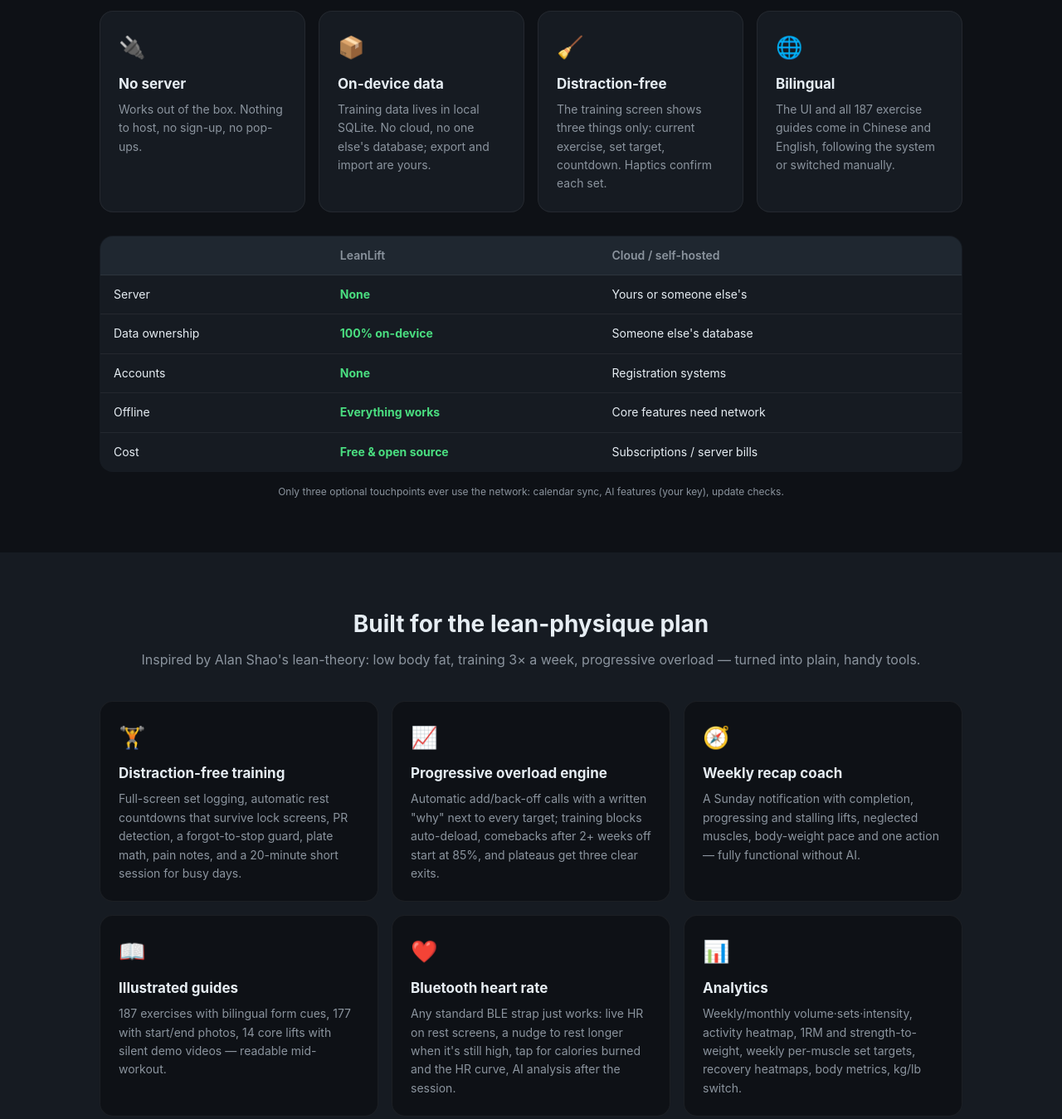
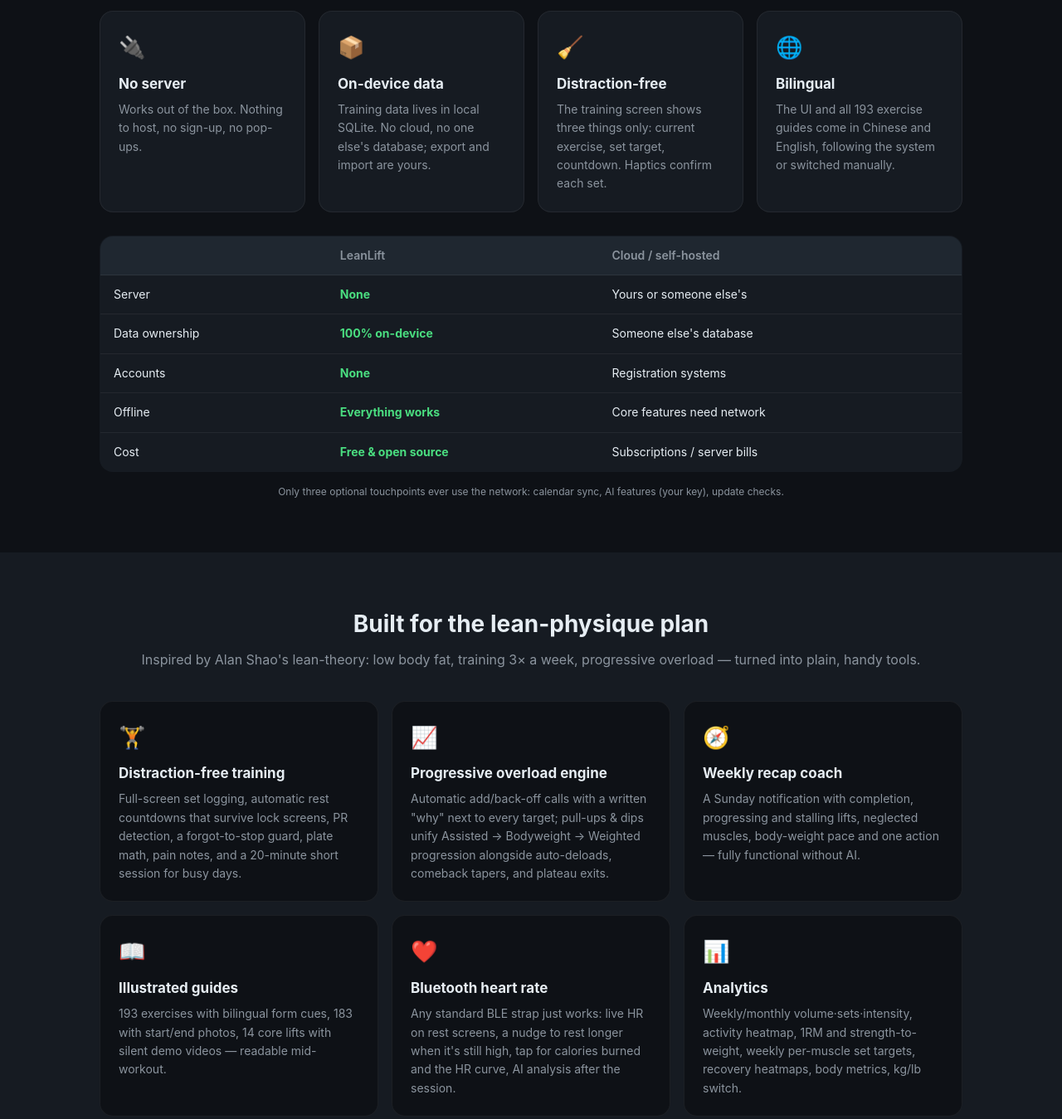
Before and after one commit to kelinpan0524-cell/leanlift-site, a plain HTML site: page en.html in a window 1280 px wide. Shown: the part 800-2149 px from the top of the page at 83% size. Drawn offline with Linux system fonts and the light colour scheme; no server answers.

Commit message:
[ZCode] 同步官网 193 动作与 183 示范照数量，补充辅助与负重进阶说明

```diff
--- a/en.html
+++ b/en.html
@@ -47,7 +47,7 @@
     <div class="card"><div class="emoji">🔌</div><h3>No server</h3><p>Works out of the box. Nothing to host, no sign-up, no pop-ups.</p></div>
     <div class="card"><div class="emoji">📦</div><h3>On-device data</h3><p>Training data lives in local SQLite. No cloud, no one else's database; export and import are yours.</p></div>
     <div class="card"><div class="emoji">🧹</div><h3>Distraction-free</h3><p>The training screen shows three things only: current exercise, set target, countdown. Haptics confirm each set.</p></div>
-    <div class="card"><div class="emoji">🌐</div><h3>Bilingual</h3><p>The UI and all 187 exercise guides come in Chinese and English, following the system or switched manually.</p></div>
+    <div class="card"><div class="emoji">🌐</div><h3>Bilingual</h3><p>The UI and all 193 exercise guides come in Chinese and English, following the system or switched manually.</p></div>
   </div>
   <table class="compare">
     <thead><tr><th></th><th class="hl">LeanLift</th><th>Cloud / self-hosted</th></tr></thead>
@@ -67,9 +67,9 @@
   <p class="section-sub">Inspired by Alan Shao's lean-theory: low body fat, training 3× a week, progressive overload — turned into plain, handy tools.</p>
   <div class="grid three">
     <div class="card"><div class="emoji">🏋️</div><h3>Distraction-free training</h3><p>Full-screen set logging, automatic rest countdowns that survive lock screens, PR detection, a forgot-to-stop guard, plate math, pain notes, and a 20-minute short session for busy days.</p></div>
-    <div class="card"><div class="emoji">📈</div><h3>Progressive overload engine</h3><p>Automatic add/back-off calls with a written "why" next to every target; training blocks auto-deload, comebacks after 2+ weeks off start at 85%, and plateaus get three clear exits.</p></div>
+    <div class="card"><div class="emoji">📈</div><h3>Progressive overload engine</h3><p>Automatic add/back-off calls with a written "why" next to every target; pull-ups &amp; dips unify Assisted → Bodyweight → Weighted progression alongside auto-deloads, comeback tapers, and plateau exits.</p></div>
     <div class="card"><div class="emoji">🧭</div><h3>Weekly recap coach</h3><p>A Sunday notification with completion, progressing and stalling lifts, neglected muscles, body-weight pace and one action — fully functional without AI.</p></div>
-    <div class="card"><div class="emoji">📖</div><h3>Illustrated guides</h3><p>187 exercises with bilingual form cues, 177 with start/end photos, 14 core lifts with silent demo videos — readable mid-workout.</p></div>
+    <div class="card"><div class="emoji">📖</div><h3>Illustrated guides</h3><p>193 exercises with bilingual form cues, 183 with start/end photos, 14 core lifts with silent demo videos — readable mid-workout.</p></div>
     <div class="card"><div class="emoji">❤️</div><h3>Bluetooth heart rate</h3><p>Any standard BLE strap just works: live HR on rest screens, a nudge to rest longer when it's still high, tap for calories burned and the HR curve, AI analysis after the session.</p></div>
     <div class="card"><div class="emoji">📊</div><h3>Analytics</h3><p>Weekly/monthly volume·sets·intensity, activity heatmap, 1RM and strength-to-weight, weekly per-muscle set targets, recovery heatmaps, body metrics, kg/lb switch.</p></div>
     <div class="card"><div class="emoji">🤖</div><h3>AI, done right (signature)</h3><p>Bring your own key: conversational plan building, a coach over 8 weeks of real data, automatic weekly AI reports, HR analysis — plus a LAN read-only bridge so desktop AI can query your phone. See the AI section below.</p></div>
```
Also changed, not shown: index.html (+3 -3 lines).
